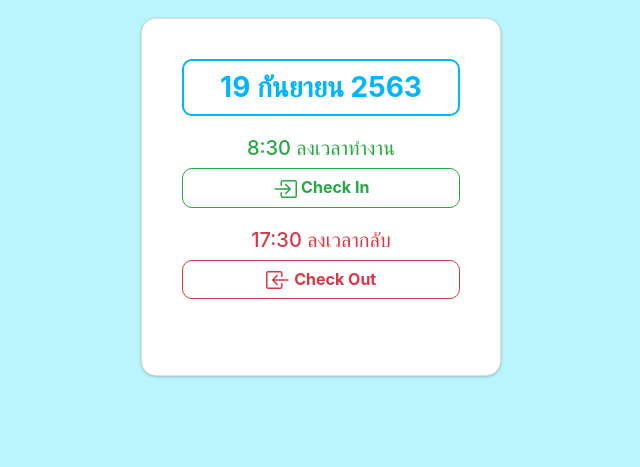
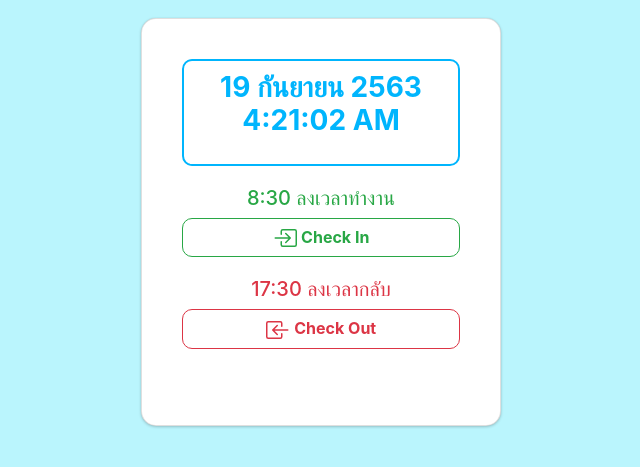
Before and after one commit to icentw/ktb, a plain HTML site: page index.html in a window 1280 px wide. Shown: the part 145-612 px from the top of the page, without its empty margins (319-959 px from the left). Drawn offline with nearby package versions, Linux system fonts and the light colour scheme.

Commit message:
Add Function Myrimer

```diff
--- a/index.html
+++ b/index.html
@@ -16,7 +16,8 @@
       <!-- /.login-logo -->
       <div class="card" style="border-radius: 15px;">
         <div class="card-body login-card-body">
-          <h3 class="date-blog"><b><span id="date"></span></b></h3>
+          <h3 class="date-blog"><b><span id="date"></span><p id="demo"></p></b></h3>
+          <p id="demo"></p>
 
           <form action="" method="post">
             <div class="row">
@@ -100,6 +101,14 @@
       var min = n.getUTCMinutes();
       var s = n.getUTCSeconds();
       document.getElementById("date").innerHTML = d + " " + m + " " + y;
+
+      var myVar = setInterval(myTimer, 1000);
+
+      function myTimer() {
+        var n = new Date();
+        var t = n.toLocaleTimeString();
+        document.getElementById("demo").innerHTML = t;
+      }
     </script>
   </body>
 </html>
```
